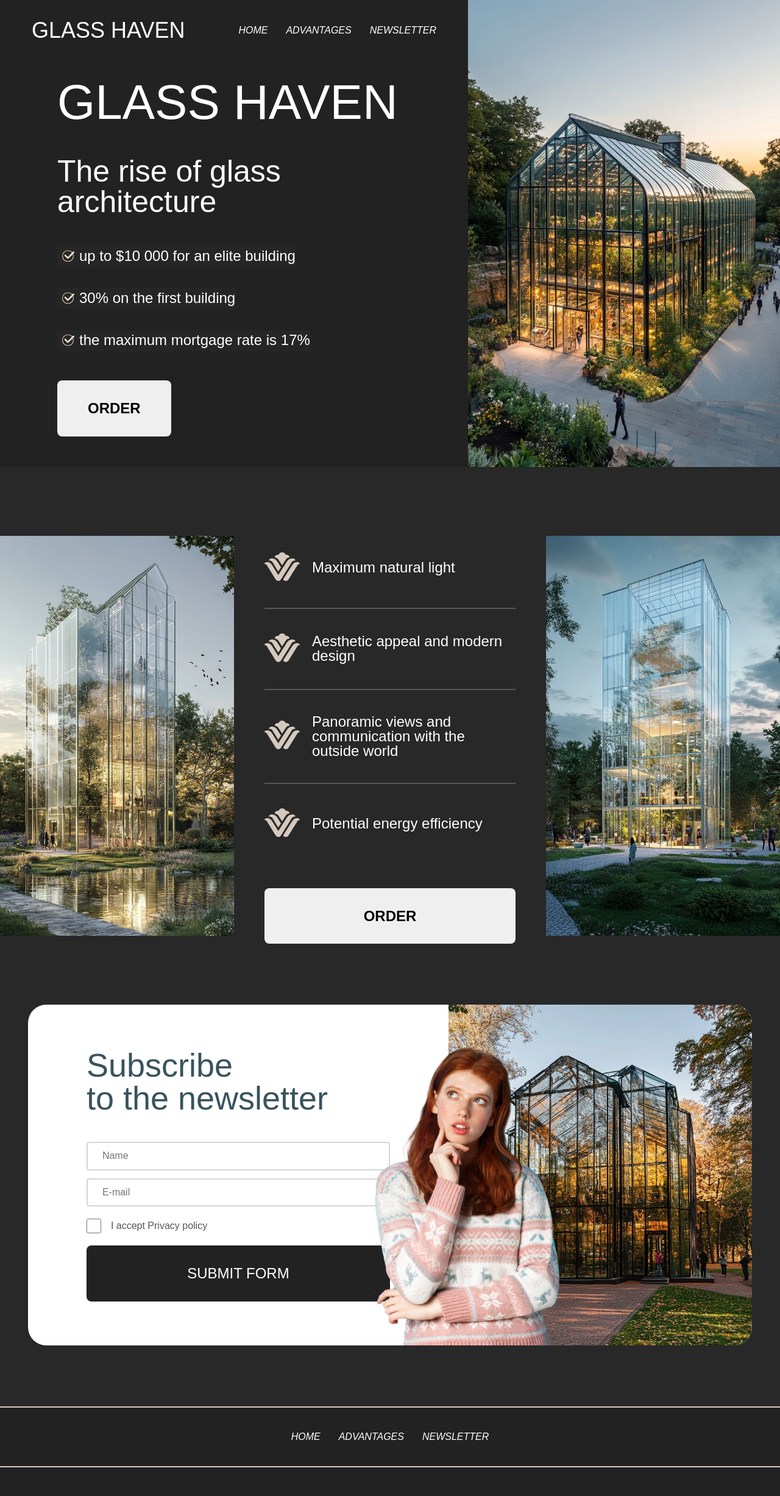
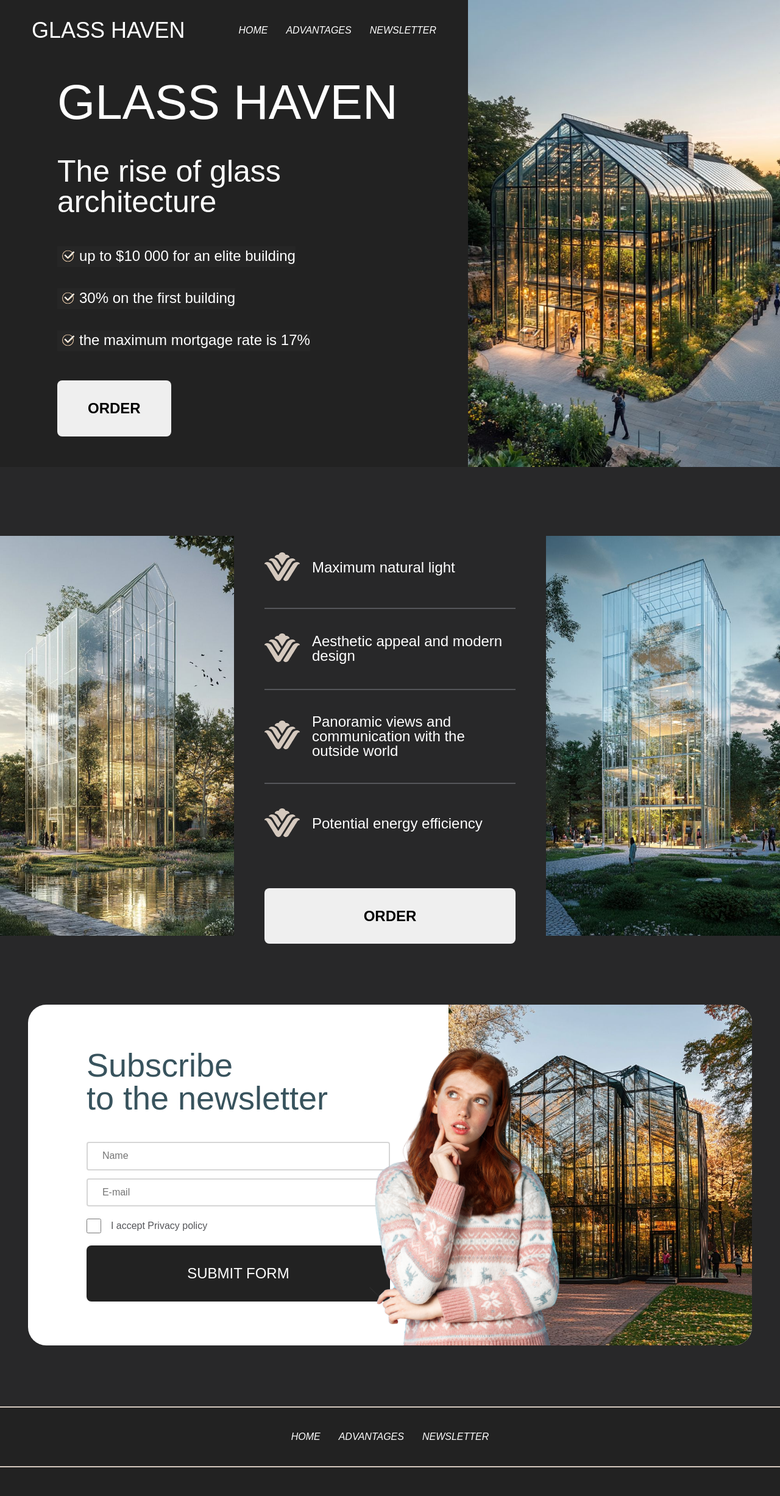
Before and after one commit to GabimaruDevastated/Layout-Glass_Haven, a plain HTML site: page index.html in a window 1280 px wide. Shown: the top 2454 px of the page at 61% size. Drawn offline with Linux system fonts and the light colour scheme.

Commit message:
fix: ограничение контента и исправление фотографий

```diff
--- a/styles/main.css
+++ b/styles/main.css
@@ -24,6 +24,7 @@
 
 html {
     scroll-behavior: smooth;
+    background-color: var(--black-gray-color);
 }
 
 a {
@@ -53,15 +54,14 @@ button {
 body {
     color: var(--white-color);
     font-family: Arial, Helvetica, sans-serif;
-    background-color: var(--black-gray-color);
+    max-width: 120rem;
+    margin: 0 auto;
 }
 
 main {
     display: flex;
     flex-direction: column;
     gap: 6.25rem;
-    max-width: 120rem;
-    margin: 0 auto;
 }
 
 #advantages,
@@ -278,7 +278,8 @@ main {
 
 .hero__img {
     max-width: 40%;
-    max-height: 63.0625rem;
+    object-fit: cover;
+    max-height: 62.5rem;
 }
 
 .advantages {
@@ -332,6 +333,7 @@ main {
     display: flex;
     justify-content: center;
     width: 100%;
+    padding: 0 1.25rem;
 }
 
 .newsletter__content-wrapper {
@@ -343,7 +345,6 @@ main {
     -ms-border-radius: 1.875rem;
     -o-border-radius: 1.875rem;
     overflow: hidden;
-    margin: 0 1.25rem;
     max-width: 100rem;
 }
 
@@ -427,6 +428,7 @@ main {
     width: 100%;
     height: 100%;
     max-height: 37.5rem;
+    object-fit: cover;
 }
 
 .newsletter__woman {
@@ -444,7 +446,7 @@ main {
 
 .footer__navigation {
     border-block: 2px solid #d5c9be;
-    padding: 2.5rem;
+    padding: 2.5rem 0;
 }
 
 .footer__list {
@@ -671,7 +673,7 @@ use.social__svg {
     }
 
     .footer__navigation {
-        padding: var(--horizontal-indentation);
+        padding: var(--horizontal-indentation) 0;
     }
 
     .navigation__list {
```
